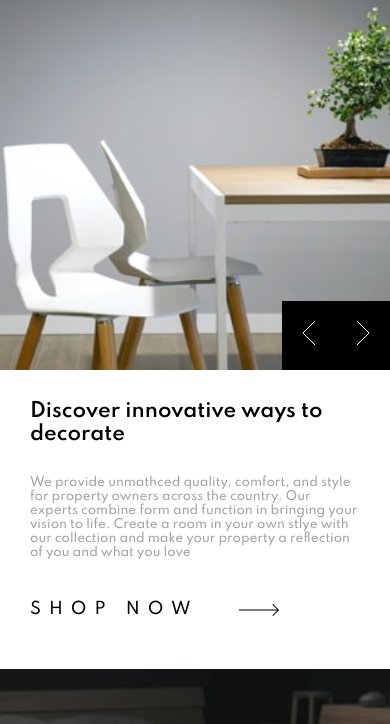
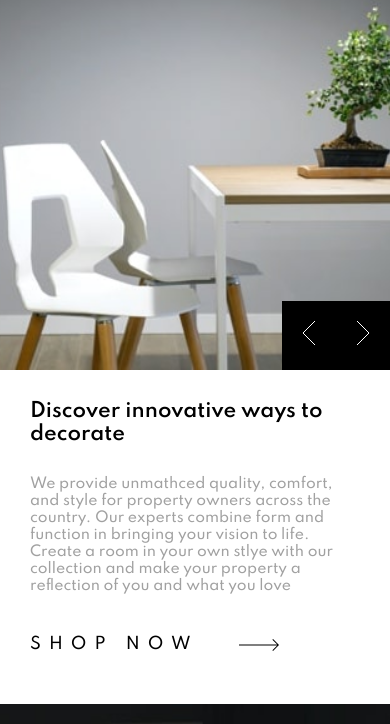
Before and after one commit to zulfikar321/room-homepage, a plain HTML site: page index.html in a window 390 px wide. Shown: the part 80-804 px from the top of the page. Drawn offline with Linux system fonts and the light colour scheme.

Commit message:
Update style.css

```diff
--- a/style.css
+++ b/style.css
@@ -300,9 +300,6 @@ main {
   .header-section {
     padding: 30px;
   }
-  .text {
-    font-size: 12px;
-  }
 }
 
 @media (max-width: 562px) {
```
